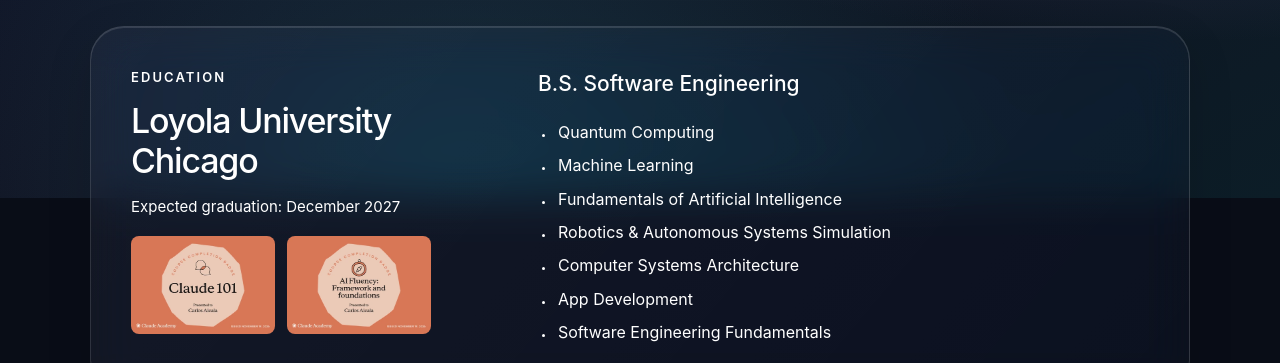
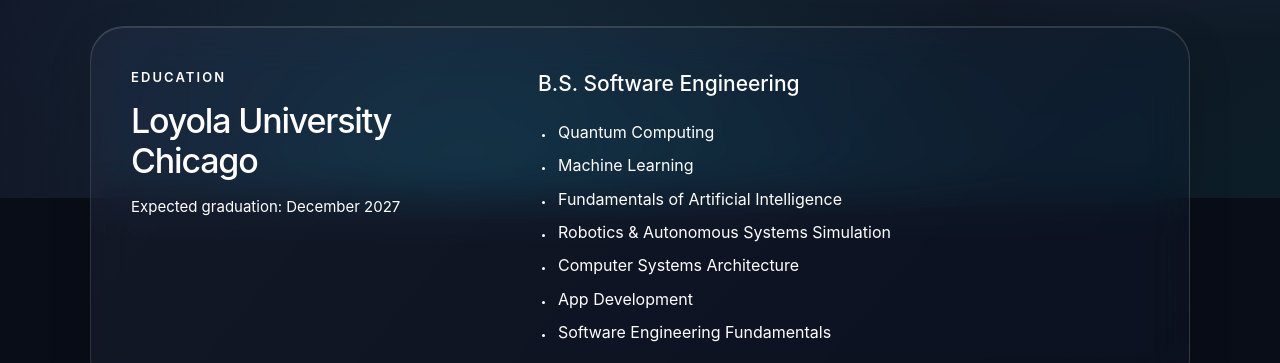
Before and after one commit to CarlosA019/CarlosA019.github.io, a plain HTML site: page index.html in a window 1280 px wide. Shown: the part 602-965 px from the top of the page. Drawn offline with Linux system fonts and the light colour scheme.

Commit message:
Revert "Add Claude Academy badges to education"
This reverts commit 69714b520d3eef76f2362033cda3ea4c6f32408e.

```diff
--- a/index.html
+++ b/index.html
@@ -39,14 +39,7 @@
 <p class="eyebrow">Education</p>
 <h2 id="education-title">Loyola University Chicago</h2>
 <p class="education-graduation">Expected graduation: December 2027</p>
-<div class="education-badges">
-  <a class="education-badge" href="https://academy.claude.com/verify/15c1cb0a14ecde27987ddf02acabec2c" rel="noopener noreferrer" target="_blank">
-    <img src="assets/claude-101-badge.webp" alt="Verify Carlos Alcala’s Claude 101 completion badge from Claude Academy" width="432" height="295" decoding="async"/>
-  </a>
-  <a class="education-badge" href="https://academy.claude.com/verify/2f365bf159caef903160fef77d3bc268" rel="noopener noreferrer" target="_blank">
-    <img src="assets/claude-ai-fluency-badge.webp" alt="Verify Carlos Alcala’s AI Fluency: Framework and Foundations completion badge from Claude Academy" width="432" height="295" decoding="async"/>
-  </a>
-</div>
+<!-- Add future certifications beneath the graduation date. -->
 </div>
 <div class="education-content">
 <h3>B.S. Software Engineering</h3>
--- a/styles.css
+++ b/styles.css
@@ -149,25 +149,6 @@ h1 span { color: var(--fg); }
 .education-heading .eyebrow { color: white; font-size: 11px; }
 .education-heading h2 { color: white; font-size: 29px; font-weight: 550; line-height: 1.25; }
 .education-graduation { color: white; font-size: 15px; margin-top: 13px; }
-.education-badges {
-  display: flex;
-  flex-wrap: wrap;
-  gap: 12px;
-  margin-top: 16px;
-}
-.education-badge {
-  display: block;
-  width: 144px;
-  max-width: 100%;
-  border-radius: 8px;
-}
-.education-badge img {
-  display: block;
-  width: 100%;
-  height: auto;
-  border-radius: inherit;
-}
-.education-badge:hover { outline: 1px solid currentColor; outline-offset: 3px; }
 .education-content h3 { color: white; font-size: 21px; font-weight: 500; margin-bottom: 17px; }
 .course-list { color: white; font-size: 16px; line-height: 1.65; }
 .course-list li { margin: 7px 0; }
```
Also changed, not shown: assets/claude-101-badge.webp (deleted), assets/claude-ai-fluency-badge.webp (deleted).
